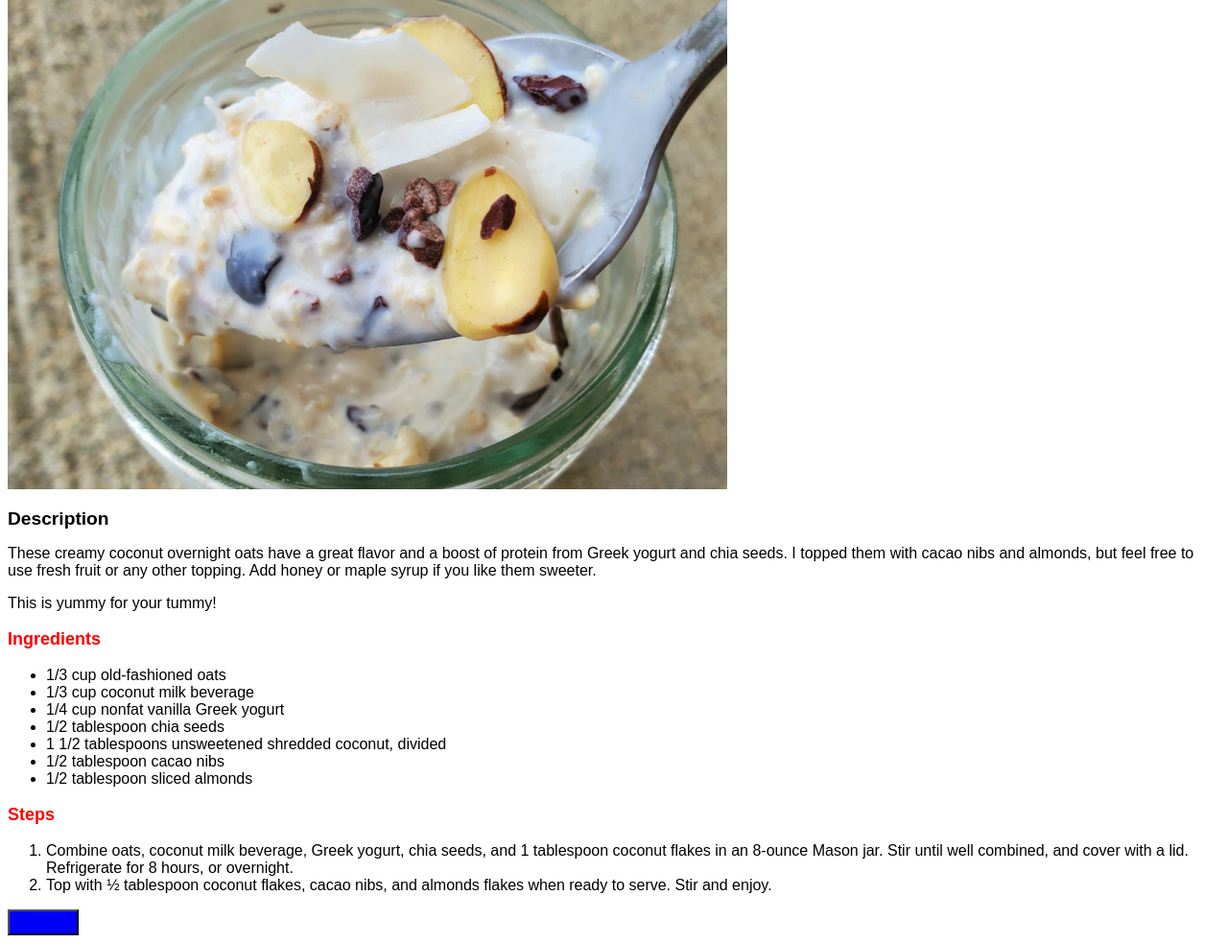
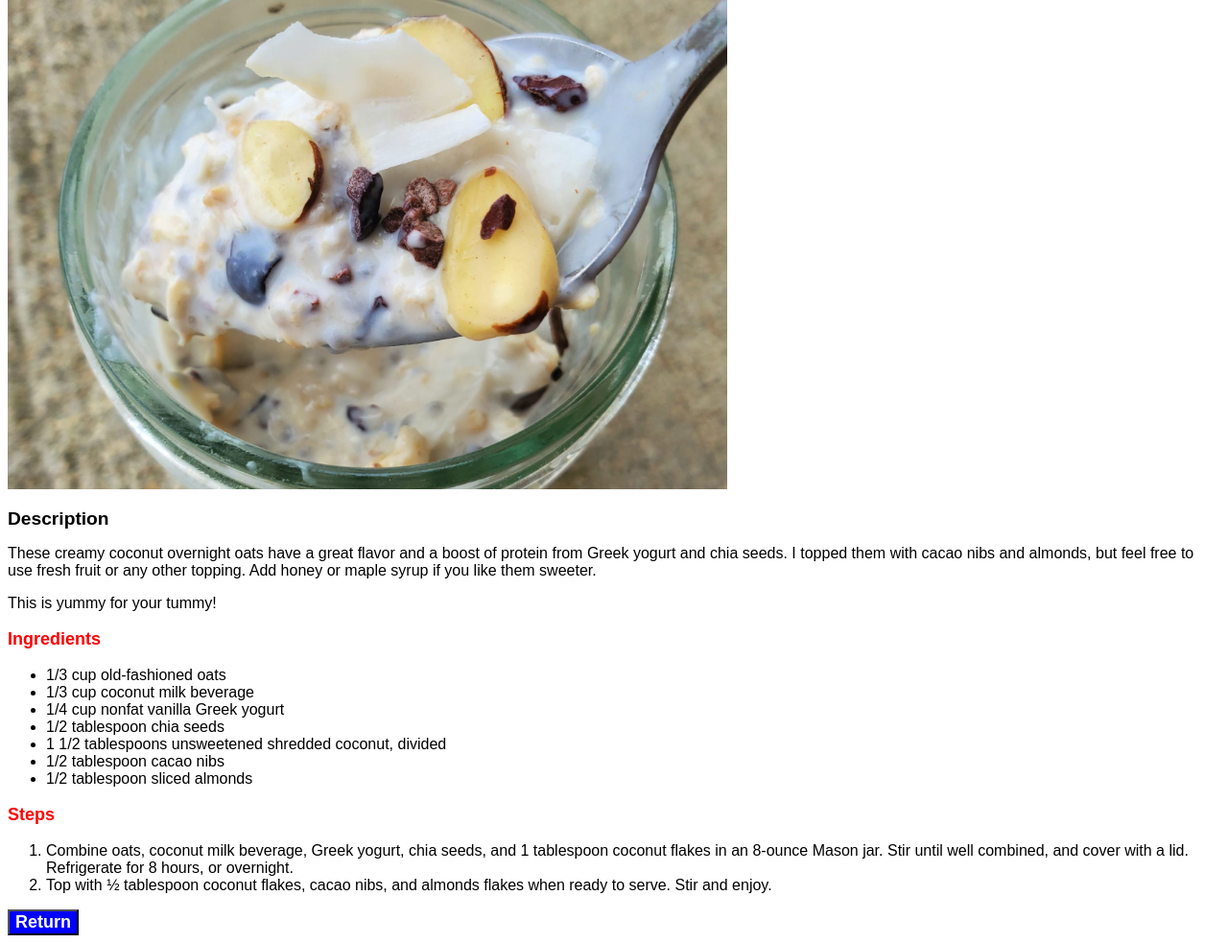
Before and after one commit to bcalawa/odin-recipes, a plain HTML site: page recipes/coconut-overnight-oats.html in a window 1280 px wide. Shown: the part 132-1115 px from the top of the page at 96% size. Drawn offline with Linux system fonts and the light colour scheme.

Commit message:
add missing file from previous commit

```diff
--- a/recipes/coconut-overnight-oats.html
+++ b/recipes/coconut-overnight-oats.html
@@ -31,6 +31,6 @@
          Stir until well combined, and cover with a lid. Refrigerate for 8 hours, or overnight.</li>
     <li>Top with ½ tablespoon coconut flakes, cacao nibs, and almonds flakes when ready to serve. Stir and enjoy.</li>
 </ol>
-<button class="return"><a href="./../index.html">Return</a></button>
+<a href="./../index.html"><button class="return">Return</button></a>
 </body>
 </html>
```
